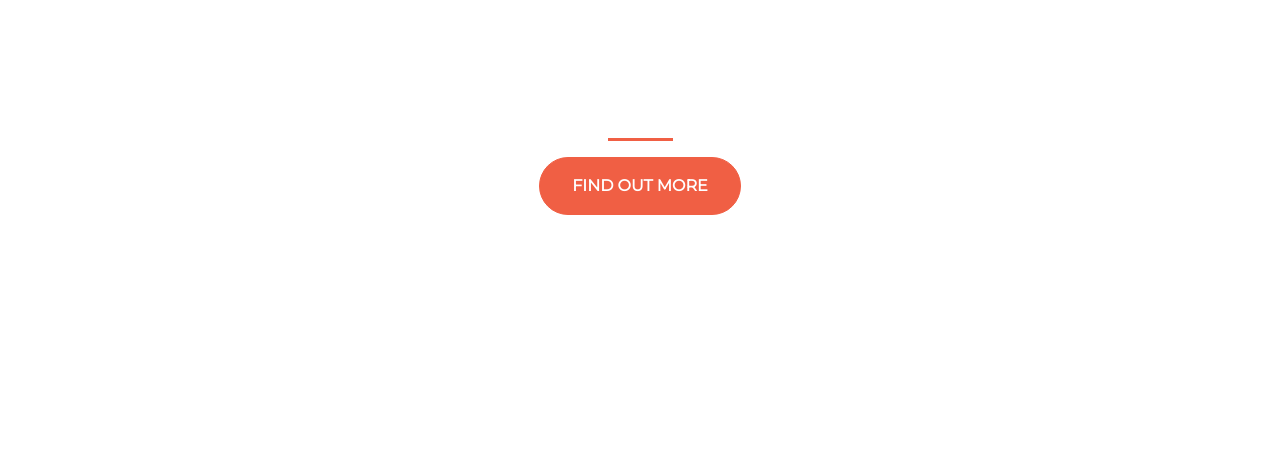
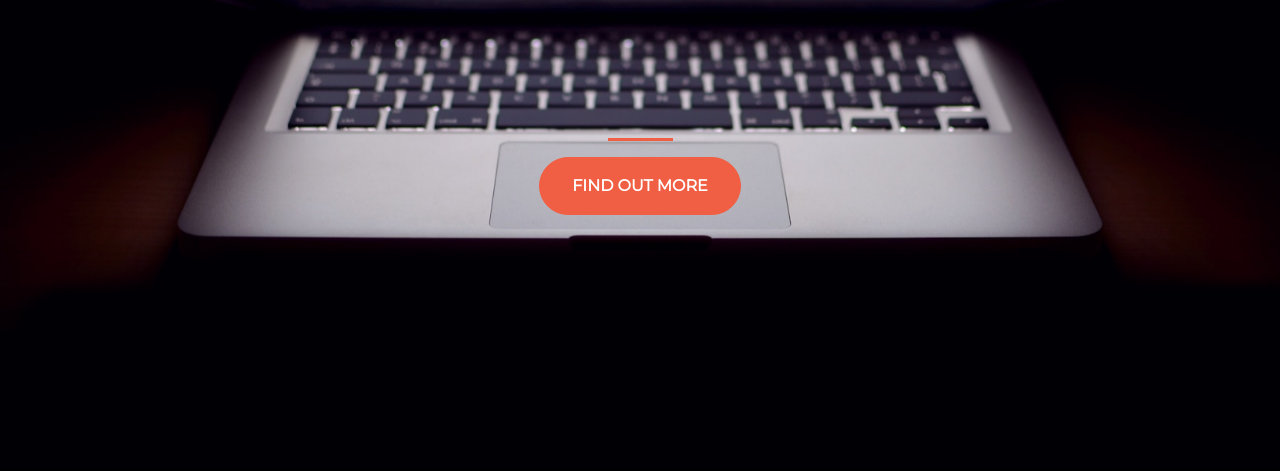
Before and after one commit to rdyer07/rdyer07.github.io, a plain HTML site: page index.html in a window 1280 px wide. Shown: the part 329-800 px from the top of the page. Drawn offline with nearby package versions, Linux system fonts and the light colour scheme.

Commit message:
Update style.css

```diff
--- a/style.css
+++ b/style.css
@@ -3,7 +3,7 @@ html {
   width: 100%;
   height: 100%;
   font-family: 'Montserrat', sans-serif;
-  background: url(images/header.jpg) no-repeat center center fixed;
+  background: url(header.jpg) no-repeat center center fixed;
   -webkit-background-size: cover;
   -moz-background-size: cover;
   -o-background-size: cover;
```
